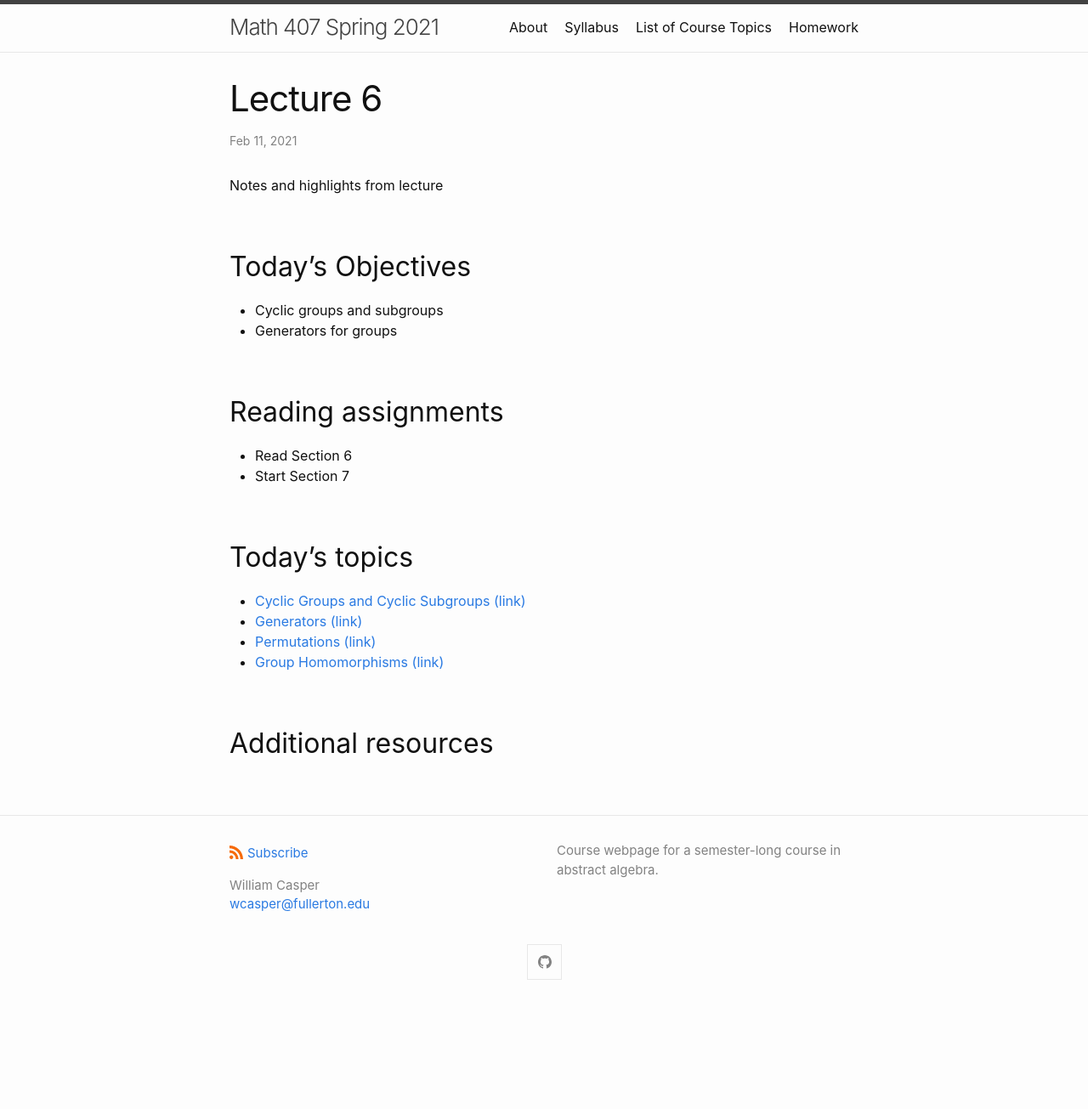
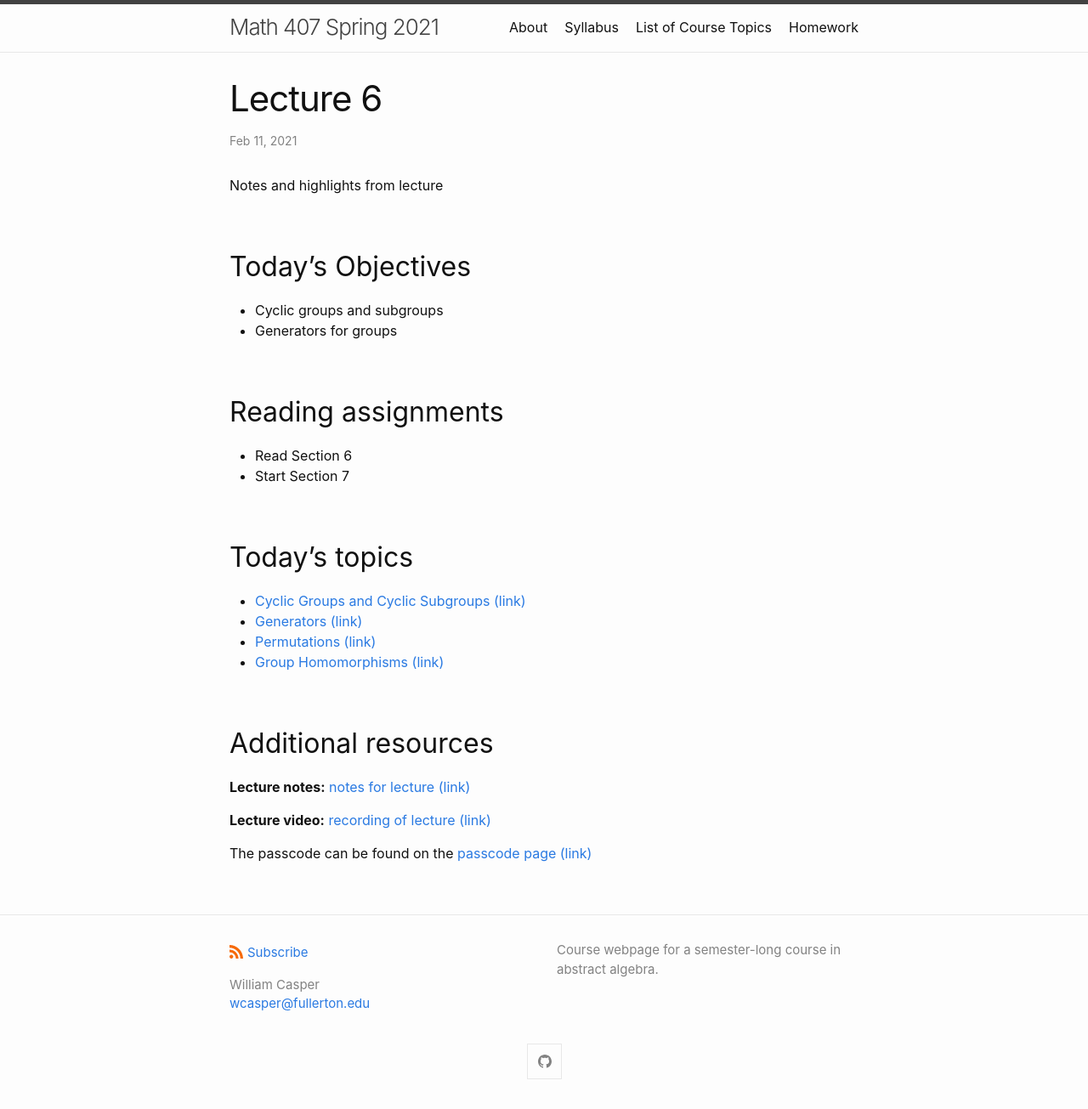
Before and after one commit to wcasper/math407spring2021, a Jekyll site: the page built from _posts/2021-02-11-Week-3-Lecture-6.md, in a window 1280 px wide. Shown: the whole page at 85% size. Built offline with Jekyll 4.4.1, drawn with Linux system fonts in a browser that asks for light colours; before the commit the page ends 1188 px from its top, so only the background shows below that.

Commit message:
added additional resources

```diff
--- a/_posts/2021-02-11-Week-3-Lecture-6.md
+++ b/_posts/2021-02-11-Week-3-Lecture-6.md
@@ -22,3 +22,10 @@ Notes and highlights from lecture
 * <a target="_parent" href="https://wcasper.github.io/math407spring2021/topics/group-homomorphism.html">Group Homomorphisms (link)</a>
 
 ## Additional resources
+
+**Lecture notes:** <a target="_parent" href="https://wcasper.github.io/math407spring2021/extras/notes/407-lecture6.pdf">notes for lecture (link)</a>
+
+
+**Lecture video:** <a target="_parent" href="https://fullerton.zoom.us/rec/share/8vBXsOi4Z7QgJxnKXj4vNn2AfClm1ZiaQJmMLfp-KfY37VGuknBqHEJ2aaJ0P_Fa.-pSCH530KDjPqFqU">recording of lecture (link)</a>
+
+The passcode can be found on the <a target="_parent" href="https://csufullerton.instructure.com/courses/3087997/pages/video-lecture-keys">passcode page (link)</a>
```
Also changed, not shown: 1 other file.
